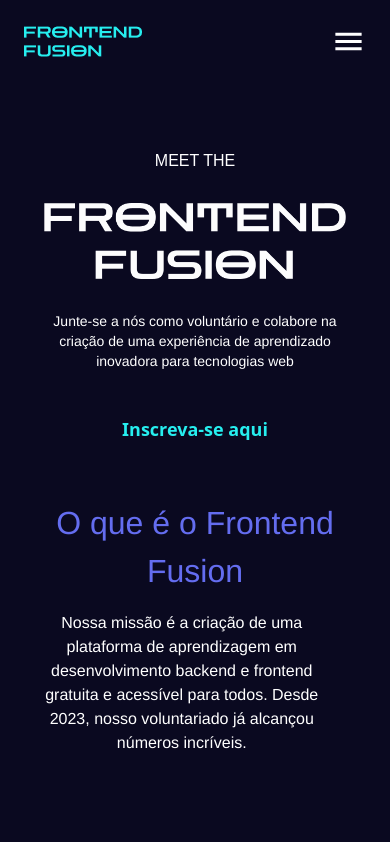
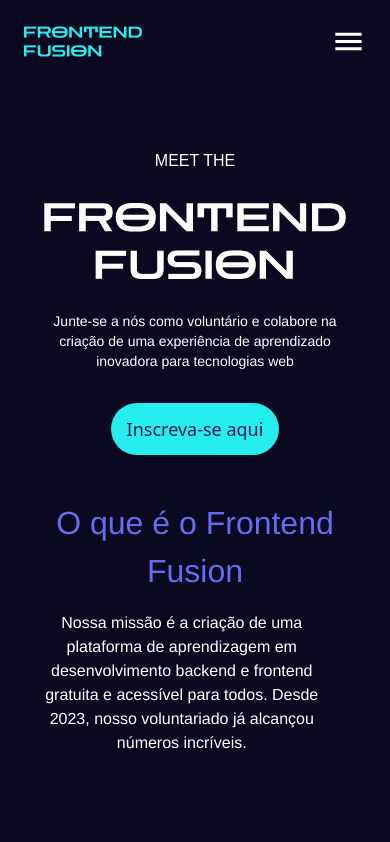
Before and after one commit to Projeto-FrontEnd-Fusion/vingadores-portifolio-colaborativo_, a React (Vite) app: page / in a window 390 px wide. Shown: the top 842 px of the page. Built offline with nearby package versions, Linux system fonts and the light colour scheme; a web font is replaced by a local one.

Commit message:
fix: define estilos mobile para o botão na seção de apresentação
- Devido ao fato do mesmo botão ter estilos diferentes no menu e fora
dele em dispositivos mobile, foi necessário atribuir o estilo de maneira
mais explicita. Apenas breakpoints não eram suficientes

```diff
--- a/src/components/Button/Button.tsx
+++ b/src/components/Button/Button.tsx
@@ -1,17 +1,23 @@
 import { ComponentProps, Dispatch } from "react";
+import clsx from "clsx"
 
 interface ButtonProps extends ComponentProps<"a"> {
-  setIsOpen: Dispatch<boolean>;
+  setIsOpen?: Dispatch<boolean>;
+  isNavbar: boolean
 }
 
-export const Button = ({ setIsOpen, ...props }: ButtonProps) => {
+export const Button = ({ setIsOpen, isNavbar, ...props }: ButtonProps) => {
+  const mobileSectionPresentationClasses = "bg-fusion-l-blue text-fusion-d-blue font-normal hover:bg-fusion-l-blue-hover active:bg-fusion-l-blue-active text-fusion-d-blue hover:text-fusion-d-blue"
+
   return (
     <a
       {...props}
-      className="register-button"
+      className={clsx(`register-button`, {
+        [mobileSectionPresentationClasses]: !isNavbar
+      })}
       href="#formulario"
       aria-label="Ir para o formulário de inscrição"
-      onClick={() => setIsOpen(false)}
+      onClick={() => setIsOpen ? setIsOpen(false) : {}}
     >
       Inscreva-se aqui
     </a>
```
